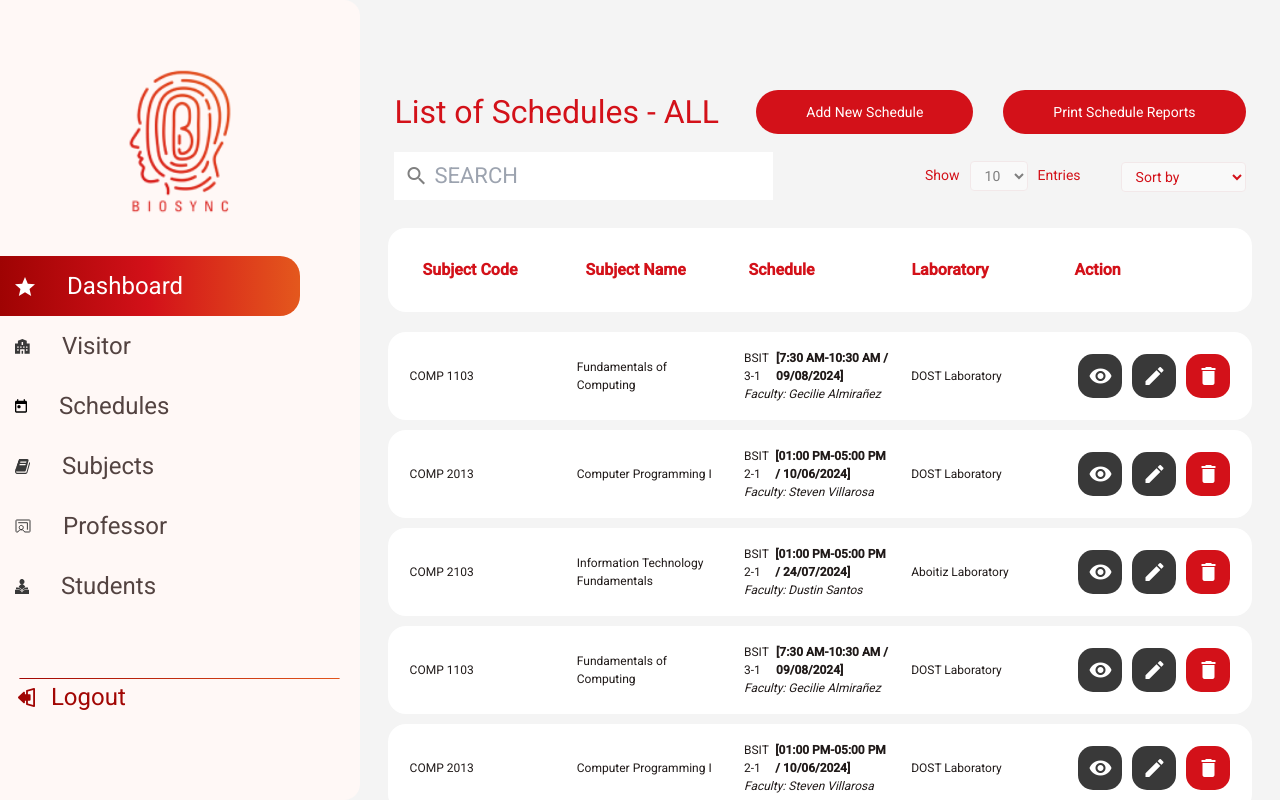
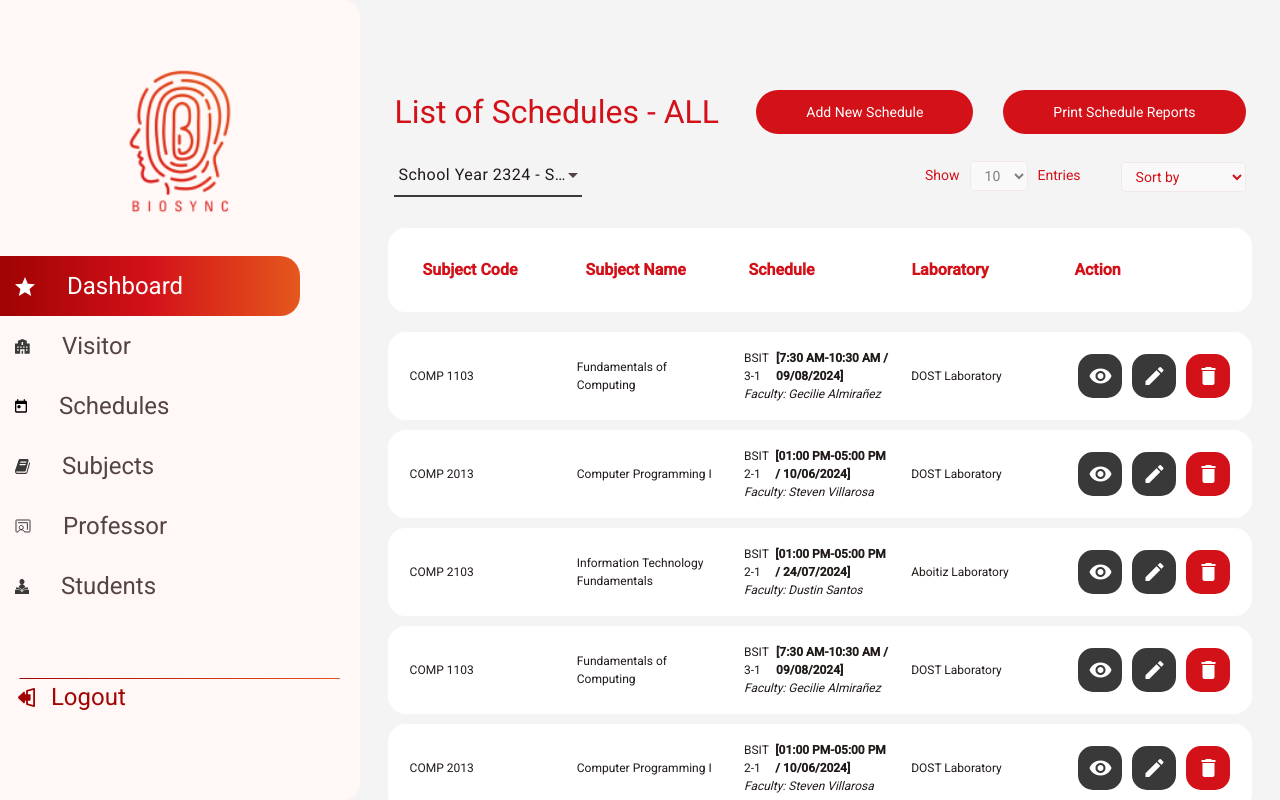
Before and after one commit to PUPT-CaPro-2025/BioSync, an Angular app in the folder BioSync.UI/: page /schedule in a window 1280 px wide. Built offline with nearby package versions, Linux system fonts and the light colour scheme.

Commit message:
Update Main Sorting

```diff
--- a/BioSync.UI/src/app/schedule/schedule.component.css
+++ b/BioSync.UI/src/app/schedule/schedule.component.css
@@ -43,26 +43,11 @@
     width: 96%;
 }
 
-.search-container {
+.select-semester-container {
     position: relative;
     display: flex;
     align-items: center;
-}
-
-.search-icon {
-    position: absolute;
-    left: 10px;
-    color: gray;
-}
-
-.search-container input {
-    padding-left: 40px;
-    padding-right: 80px;
-    padding-top: 10px;
-    padding-bottom: 10px;
-    width: 100%;
-    box-sizing: border-box;
-    border: none;
+    width: 22%;
 }
 
 .dropdown-content {
--- a/BioSync.UI/src/app/schedule/schedule.component.html
+++ b/BioSync.UI/src/app/schedule/schedule.component.html
@@ -10,9 +10,16 @@
     </div>
     <div class="filter-container">
         <mat-toolbar class="filter-content">
-            <div class="search-container">
-                <mat-icon class="search-icon">search</mat-icon>
-                <input type="text" placeholder="SEARCH">
+            <div class="select-semester-container">
+                <mat-select [(value)]="selectedYearSem" id="section"
+                        name="section" class="bg-transparent
+                        border-b-2 border-darkGray focus:border-brightRed
+                        focus:outline-none transition-colors
+                        duration-300 w-full py-2 px-1">
+                        @for(yearSem of yearSemesters; track yearSem) {
+                            <mat-option [value]="yearSem">{{yearSem}}</mat-option>
+                        }
+                </mat-select>
             </div>
             <div class="dropdown-container">
                 <div class="dropdown-content">
--- a/BioSync.UI/src/app/schedule/schedule.component.ts
+++ b/BioSync.UI/src/app/schedule/schedule.component.ts
@@ -5,11 +5,12 @@ import { Schedule } from '../../model/schedule-model';
 import { CommonModule } from '@angular/common';
 import { FormsModule } from '@angular/forms';
 import { AddScheduleComponent } from '../add-schedule/add-schedule.component';
+import { MatSelectModule } from '@angular/material/select';
 
 @Component({
   selector: 'app-schedule',
   standalone: true,
-  imports: [MatToolbarModule, MatIconModule, CommonModule, FormsModule, AddScheduleComponent],
+  imports: [MatToolbarModule, MatIconModule, CommonModule, FormsModule, AddScheduleComponent, MatSelectModule],
   templateUrl: './schedule.component.html',
   styleUrl: './schedule.component.css',
 })
@@ -22,6 +23,12 @@ export class ScheduleComponent {
   sorting: string[] = [
     'Subject Code', 'Alphabetical', 'Date'
   ];
+
+  yearSemesters: string[] = [
+    'School Year 2324 - First Semester', 'School Year 2324 - Second Semester', 'School Year 2324 - Summer'
+  ];
+
+  selectedYearSem = 'School Year 2324 - Summer';
 
   //Temporary data
   schedule: Schedule[] = [
```
